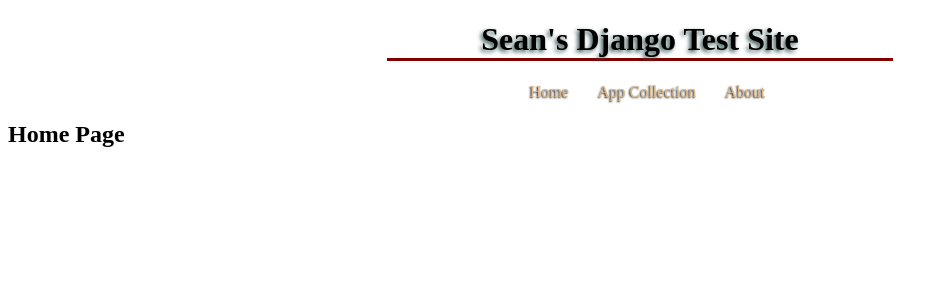
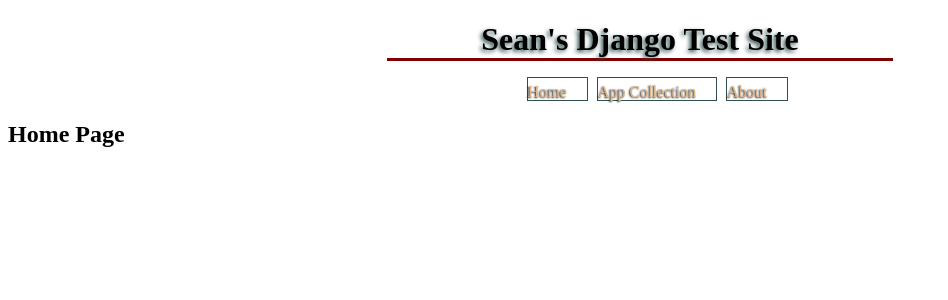
Before and after one commit to seanmclaren/WebAppOne, a Django app: page / in a window 1280 px wide. Shown: the top 300 px of the page, without its empty margins (0-948 px from the left). Run offline with Django 3.2, Linux system fonts and the light colour scheme.

Commit message:
CSS changes

```diff
--- a/SubAppOne/static/CSS/base.css
+++ b/SubAppOne/static/CSS/base.css
@@ -13,8 +13,8 @@
 .menu_item {
     display: inline;
     margin: 0 5px 0 0;
-    padding: 5px 20px 5px 0;
-    border-color: darkslategrey;
+    padding: 5px 20px 0 0;
+    border: 1px solid darkslategrey;
     text-align: center;
 }
 
```
